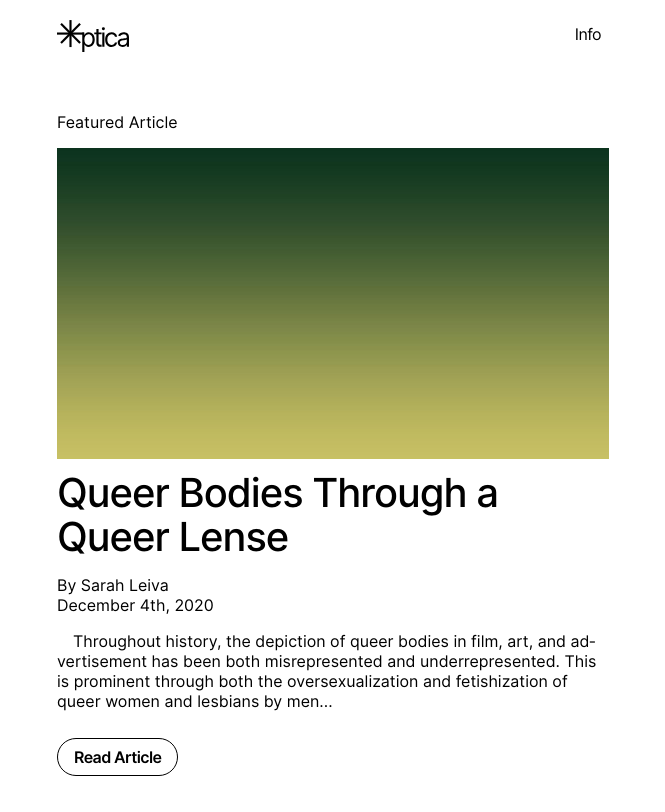
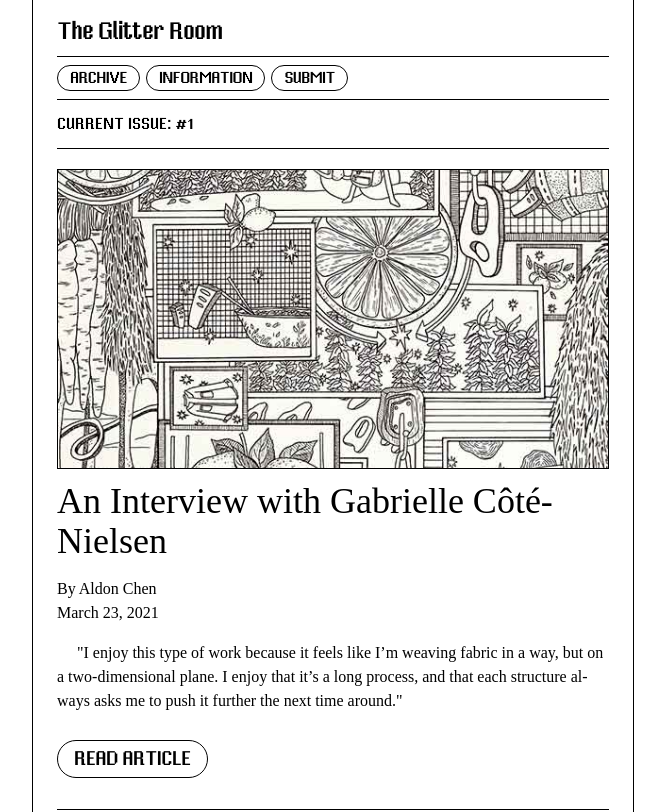
Before and after one commit to achen05/MICA-Publication, a plain HTML site: page index.html in a window 1280 px wide. Shown: the top 812 px of the page, without its empty margins (307-972 px from the left). Drawn offline with Linux system fonts and the light colour scheme; a web font is replaced by a local one.

Commit message:
Add files via upload

```diff
--- a/index.html
+++ b/index.html
@@ -9,35 +9,66 @@
     <center>
     <div class="websiteContainer">
       <div class="websiteBodyContainer">
-        <div class="topNaviagationBarContainer">
-          <object type="image/svg+xml" data="logos/OpticaLogo.svg" class="logo"></object>
-          <p class="headerTextButton">Info</p>
+        <div class="topHeaderBarContainer">
+          <a class="logoLetterType" href="index.html">The Glitter Room</a>
+        </div>
+        <div class="topNavigationBarContainer">
+              <a class="topNavigationTextButton" href="index.html">ARCHIVE</a>
+              <a class="topNavigationTextButton" href="index.html">INFORMATION</a>
+              <a class="topNavigationTextButton" href="index.html">SUBMIT</a>
         </div>
 
         <div class="contentPositioning">
+          <div class="topIssueIndicator">
+            <p>CURRENT ISSUE: #1</p>
+          </div>
+
           <div class="contentContainer">
-            <p class="contentContainerCreator">Featured Article</p>
+            <img src="Issues/1/Aldon Chen, Interview with Gabrielle Cote Nielson/cover.jpg" alt="" class="contentCoverImage">
+            <p class="contentContainerTitle">An Interview with Gabrielle Côté-Nielsen</p>
+            <p class="contentContainerCreator">By Aldon Chen<br>March 23, 2021</p>
+            <p class="contentContainerDescription">
+              &emsp;
+              "I enjoy this type of work
+because it feels like I’m weaving fabric in a way, but on a two-dimensional plane. I
+enjoy that it’s a long process, and that each structure always asks me to push it
+further the next time around."
+
+            </p>
+            <div class="buttonsContainer">
+              <a href='Queer-Bodies-Through-a-Queer-Lense-by-Sarah-Leiva.html' class="buttonUnitContainer">READ ARTICLE</a>
+            </div>
+          </div>
+
+          <div class="contentContainer">
             <img src="imagePlaceholder.jpg" alt="" class="contentCoverImage">
-            <p class="contentContainerTitle">Queer Bodies Through a Queer Lense</p>
+            <p class="contentContainerTitle">Queer Bodies Through a Queer Lens</p>
             <p class="contentContainerCreator">By Sarah Leiva <br>December 4th, 2020</p>
             <p class="contentContainerDescription">&emsp;Throughout history, the depiction of queer bodies in film, art, and advertisement has been both misrepresented and underrepresented. This is prominent through both the oversexualization and fetishization of queer women and lesbians by men...</p>
             <div class="buttonsContainer">
-              <a href='Queer-Bodies-Through-a-Queer-Lense-by-Sarah-Leiva.html' class="buttonUnitContainer">Read Article</a>
+              <a href='Queer-Bodies-Through-a-Queer-Lense-by-Sarah-Leiva.html' class="buttonUnitContainer">READ ARTICLE</a>
             </div>
           </div>
-        </div>
 
-        <div class="contentPositioning">
+          <div class="contentContainer">
+            <img src="Issues/1/Aldon Chen, The Existential Melanchoy of Egon Schiele/cover.jpg" alt="" class="contentCoverImage">
+            <p class="contentContainerTitle">The Existential Melancholy of Egon Schiele: A Formal Analysis of <i>Krumau - Crescent of Houses</i></p>
+            <p class="contentContainerCreator">By Aldon Chen<br>March 23, 2021</p>
+            <p class="contentContainerDescription">&emsp;Throughout history, the depiction of queer bodies in film, art, and advertisement has been both misrepresented and underrepresented. This is prominent through both the oversexualization and fetishization of queer women and lesbians by men...</p>
+            <div class="buttonsContainer">
+              <a href='Queer-Bodies-Through-a-Queer-Lense-by-Sarah-Leiva.html' class="buttonUnitContainer">READ ARTICLE</a>
+            </div>
+          </div>
+
           <div class="contentContainer">
             <img src="imagePlaceholder.jpg" alt="" class="contentCoverImage">
             <p class="contentContainerTitle">Article Title Placeholder</p>
             <p class="contentContainerCreator">By Author <br>Month Day, Year</p>
             <p class="contentContainerDescription">&emsp;Lorem ipsum dolor sit amet, consectetur adipiscing elit. Sed venenatis et justo et luctus. Vivamus dictum eros urna, sit amet vulputate eros ornare vel.</p>
             <div class="buttonsContainer">
-              <a href='#' class="buttonUnitContainer">Read Article</a>
+              <a href='#' class="buttonUnitContainer">READ ARTICLE</a>
             </div>
           </div>
-        </div>
 
     </div>
 
--- a/style.css
+++ b/style.css
@@ -18,6 +18,21 @@
   font-family: Inter-Regular;
 }
 
+@font-face {
+  src: url("fonts/Inter-Light.otf");
+  font-family: Inter-Light;
+}
+
+@font-face {
+  src: url("fonts/Mister Pixel Regular.otf");
+  font-family: MisterPixel
+}
+
+@font-face {
+  src: url("fonts/LiberationSerif-Regular");
+  font-family: LiberationSerif-Regular;
+}
+
 body {
   margin: 0;
   padding: 0;
@@ -29,36 +44,83 @@ p {
   hyphens: auto;
 }
 
-.topNaviagationBarContainer {
+.topHeaderBarContainer {
   width: 100%;
   position: sticky;
   top: 0px;
-  height: 72px;
+  height: 56px;
   background-color: white;
+  border-bottom: 1px solid black;
+  z-index: 2;
+}
+
+.topNavigationBarContainer {
+  width: 100%;
+  position: sticky;
+  top: 57px;
+  height: auto;
+  background-color: white;
+  border-bottom: 1px solid black;
+  z-index: 2;
+}
+
+.topIssueIndicator {
+  width: 100%;
+  position: sticky;
+  top: 57px;
+  height: 32px;
+  background-color: white;
+  border-bottom: 1px solid black;
+  font-family: MisterPixel;
+  z-index: 1;
+}
+
+
+.logoLetterType {
+  display: block;
+  position: static;
+  font-family: MisterPixel;
+  font-size: 24px;
+  letter-spacing: -1px;
+  padding-top: 20px;
+  width: auto;
+  cursor: pointer;
+  color: black;
+  text-decoration: none;
 
 }
 
-.logo {
-  padding-top: 20px;
-  width: 72px;
 
-
+.topNavigationTextButton {
+  margin-top: 8px;
+  margin-bottom: 8px;
+  margin-right: 2px;
+  cursor: pointer;
+  font-family: MisterPixel;
+  font-size: 16px;
+  letter-spacing: -0.6px;
+  padding-left: 12px;
+  padding-right: 12px;
+  padding-top: 4px;
+  padding-bottom: 4px;
+  display: inline-block;
+  color: black;
+  border: 1px solid black;
+  border-radius: 100px;
+  text-decoration: none;
 }
 
-.headerTextButton {
-  cursor: pointer;
-  float: right;
-  font-family: Inter-Regular;
-  font-size: 16px;
-  letter-spacing: -0.6px;
-  padding-top: 8px;
-  padding-right: 8px;
+.topNavigationTextButton:hover {
+  color: white;
+  background-color: black;
 }
 
 .websiteContainer {
   width: 100%;
   max-width: 600px;
   text-align: left;
+  border-left: 1px solid black;
+  border-right: 1px solid black;
 }
 
 .websiteBodyContainer {
@@ -67,36 +129,45 @@ p {
 }
 
 .contentPositioning {
-  padding-top: 24px;
-  padding-bottom: 64px;
+  padding-bottom: 100px;
 }
 
 .contentContainer {
+  padding-top: 20px;
   height: auto;
   display: block;
+  border-bottom: 1px solid black;
 }
 
 .contentCoverImage {
   width: 100%;
+  object-fit: cover;
+  height: 300px;
+  box-sizing: border-box;
+    -moz-box-sizing: border-box;
+    -webkit-box-sizing: border-box;
+    border: 1px solid black;
 }
 
 .contentContainerTitle {
-  font-family: Inter-Medium;
-  font-size: 40px;
-  letter-spacing: -1px;
+  font-family: LiberationSerif-Regular;
+  font-size: 36px;
+  letter-spacing: 0px;
   margin: 0;
   padding-top: 8px;
-  line-height: 44px;
+  line-height: 40px;
 }
 
 .contentContainerCreator {
-  font-family: Inter-Regular;
+  font-family: LiberationSerif-Regular;
+  line-height: 24px;
 
 }
 
 .contentContainerDescription {
-  font-family: Inter-Regular;
+  font-family: LiberationSerif-Regular;
   padding-bottom: 20px;
+  line-height: 24px;
 
 }
 
@@ -112,8 +183,8 @@ p {
   padding-top: 8px;
   padding-bottom: 8px;
   text-decoration: none;
-  font-size: 16px;
-  font-family: Inter-Semibold;
+  font-size: 20px;
+  font-family: MisterPixel;
   letter-spacing: -0.6px;
   color: black;
   text-align: left;
@@ -127,26 +198,41 @@ p {
 .articlePageTitle {
   margin: 0;
   font-size: 56px;
-  font-family: Inter-Semibold;
-  letter-spacing: -3px;
+  font-family: LiberationSerif-Regular;
+  letter-spacing: 0px;
   padding-top: 8px;
   padding-bottom: 8px;
   line-height: 60px;
 }
 
 .articlePageAuthor {
-  font-family: Inter-Regular;
+  font-family: LiberationSerif-Regular;
   padding-bottom: 16px;
 }
 
 .articlePageBody {
-  font-family: Inter-Regular;
+  font-family: LiberationSerif-Regular;
   font-size: 16px;
   line-height: 24px;
   padding-bottom: 64px;
 }
 
+.informationHeader {
+  font-family: MisterPixel;
+  font-size: 36px;
+}
+
+.informationBody {
+  font-size: 18px;
+}
+
+
 @media screen and (max-width: 600px) {
+  .websiteContainer {
+    border-left: 0px solid black;
+    border-right: 0px solid black;
+  }
+
   .contentContainer {
     border-left: 0px solid black;
     border-right: 0px solid black;
```
Also changed, not shown: Queer-Bodies-Through-a-Queer-Lense-by-Sarah-Leiva.html (+12 -4 lines), information.html (added, +43 -0 lines), Issues/1/Aldon Chen, Interview with Gabrielle Cote Nielson/cover.jpg (added), Issues/1/Aldon Chen, The Existential Melanchoy of Egon Schiele/cover.jpg (added), fonts/Inter-Light.otf (added), fonts/LiberationSerif-Regular.ttf (added), fonts/Mister Pixel Regular.otf (added), fonts/SportingGrotesque-Bold.otf (added), fonts/SportingGrotesque-Regular.otf (added), fonts/le-murmure.otf (added).
